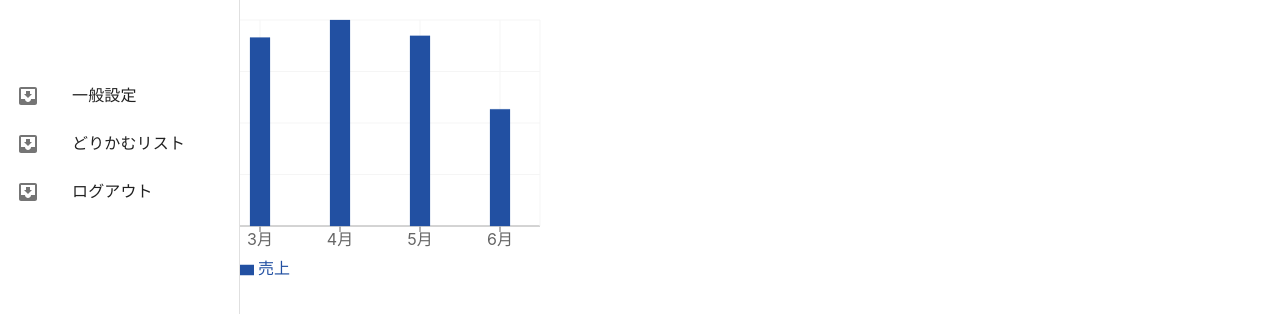
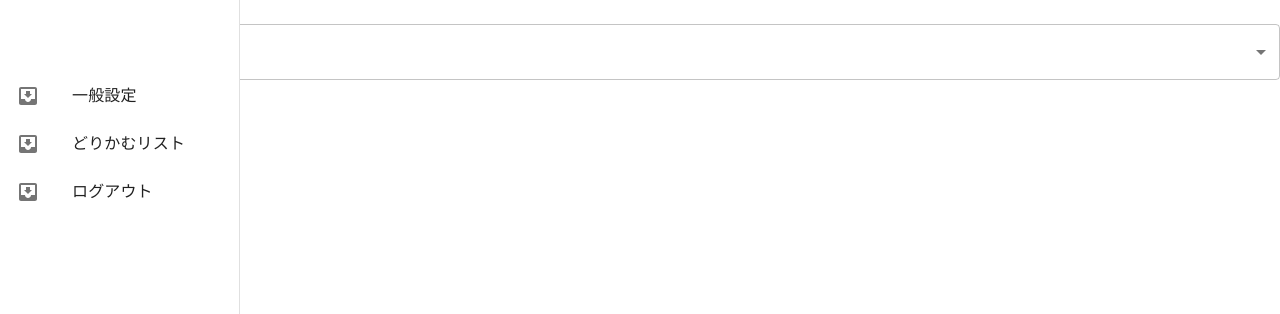
Before and after one commit to hito-kotaro/dcq-didactic-morpheus, a React (Create React App) app: page /home in a window 1280 px wide. Shown: the top 314 px of the page. Built offline with nearby package versions, Linux system fonts and the light colour scheme.

Commit message:
グラフの向きを変更

```diff
--- /dev/null
+++ b/src/components/org/BarGraph/BarGraph.tsx
@@ -0,0 +1,43 @@
+import React, { VFC } from 'react';
+import {
+  ComposedChart,
+  XAxis,
+  YAxis,
+  Tooltip,
+  Legend,
+  CartesianGrid,
+  Bar,
+  ResponsiveContainer,
+} from 'recharts';
+
+type Props = {
+  data: { name: string; point: number }[];
+};
+
+const BarGraph: VFC<Props> = (props) => {
+  const { data } = props;
+
+  return (
+    <ResponsiveContainer>
+      <ComposedChart
+        layout="vertical"
+        data={data}
+        margin={{ top: 0, right: 50, bottom: 0, left: 50 }}
+      >
+        <XAxis type="number" />
+        <YAxis type="category" dataKey="name" />
+        <Tooltip />
+        <CartesianGrid stroke="#f5f5f5" />
+        <Bar
+          dataKey="point"
+          barSize={20}
+          // stroke="rgba(34, 80, 162, 0.2)"
+          fillOpacity={1}
+          fill="#FBA305"
+        />
+      </ComposedChart>
+    </ResponsiveContainer>
+  );
+};
+
+export default BarGraph;
--- a/src/templates/HomeTemplate/HomeTemplate.tsx
+++ b/src/templates/HomeTemplate/HomeTemplate.tsx
@@ -1,15 +1,11 @@
 import React from 'react';
-import {
-  Bar,
-  CartesianGrid,
-  ComposedChart,
-  Legend,
-  Tooltip,
-  XAxis,
-  YAxis,
-} from 'recharts';
+import { Button } from '@mui/material';
 import InboxIcon from '@mui/icons-material/MoveToInbox';
 import SideMenu from '../../components/org/SideMenu/SideMenu';
+import Header from '../../components/org/Header/Header';
+import BarGraph from '../../components/org/BarGraph/BarGraph';
+import SelectForm from '../../components/mol/SelectForm/SelectForm';
+import { selectMenuType } from '../../components/mol/SelectForm/selectItemType';
 
 const HomeTemplate = () => {
   const dummy = () => {
@@ -22,38 +18,52 @@ const HomeTemplate = () => {
     { label: 'ログアウト', icon: <InboxIcon />, action: dummy },
   ];
 
-  const dataGraph = [
-    { month: '1月', 売上: 800, 総売上: 1400 },
-    { month: '2月', 売上: 967, 総売上: 1506 },
-    { month: '3月', 売上: 1098, 総売上: 989 },
-    { month: '4月', 売上: 1200, 総売上: 1228 },
-    { month: '5月', 売上: 1108, 総売上: 1100 },
-    { month: '6月', 売上: 680, 総売上: 1700 },
+  const data = [
+    { name: 'Aさん', point: 800, team: 'A' },
+    { name: 'Bさん', point: 967, team: 'A' },
+    { name: 'Bさん', point: 10, team: 'A' },
+    { name: 'Bさん', point: 100, team: 'A' },
+    { name: 'Bさん', point: 108, team: 'A' },
+    { name: 'Bさん', point: 680, team: 'A' },
+    { name: 'Bさん', point: 680, team: 'A' },
+    { name: 'Bさん', point: 680, team: 'A' },
+    { name: 'Bさん', point: 680, team: 'A' },
+    { name: 'Bさん', point: 680, team: 'B' },
+    { name: 'Bさん', point: 680, team: 'B' },
+    { name: 'Bさん', point: 680, team: 'B' },
+    { name: 'Bさん', point: 680, team: 'B' },
+    { name: 'Bさん', point: 680, team: 'B' },
+    { name: 'Bさん', point: 680, team: 'B' },
+    // { name: 'Bさん', point: 680, team: 'B' },
+    // { name: 'Bさん', point: 680, team: 'B' },
+    // { name: 'Bさん', point: 680, team: 'B' },
+    // { name: 'Bさん', point: 680, team: 'B' },
   ];
 
+  const items: selectMenuType[] = [{ id: 1, label: 'test' }];
+
   return (
-    <div className="flex h-screen">
-      <SideMenu itemList={itemList} />
-      <ComposedChart
-        width={600}
-        height={280}
-        data={dataGraph}
-        margin={{ top: 20, right: 60, bottom: 0, left: 0 }}
-      >
-        <XAxis dataKey="month" />
-        <YAxis />
-        <Tooltip />
-        <Legend />
-        <CartesianGrid stroke="#f5f5f5" />
-        <Bar
-          dataKey="売上"
-          barSize={20}
-          stroke="rgba(34, 80, 162, 0.2)"
-          fillOpacity={1}
-          fill="#2250A2"
-        />
-      </ComposedChart>
-    </div>
+    <>
+      <Header />
+      <div className="flex h-screen py-10">
+        <SideMenu itemList={itemList} />
+        <div className="h-full w-full">
+          <div className="h-5" />
+          <div className="flex px-3">
+            <div className="w-1/3">
+              <SelectForm menu={items} label="チームで絞り込み" />
+            </div>
+            <div className="ml-auto">
+              <Button variant="contained">チーム毎の集計に切り替え</Button>
+            </div>
+          </div>
+
+          <div className=" h-5/6 mt-5 overflow-x-scroll">
+            <BarGraph data={data} />
+          </div>
+        </div>
+      </div>
+    </>
   );
 };
 
```
